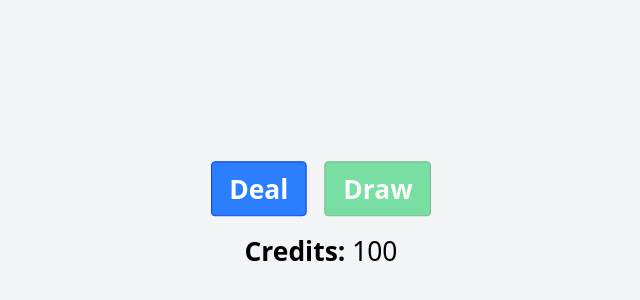
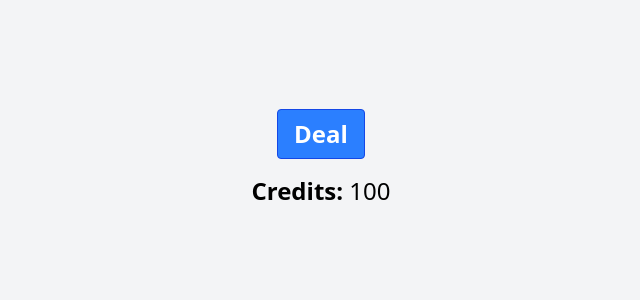
Before and after one commit to cromero3/cromero3.github.io, a Vue app: page / in a window 1280 px wide. Shown: the part 254-554 px from the top of the page, without its empty margins (319-959 px from the left). Built offline with nearby package versions, Linux system fonts and the light colour scheme.

Commit message:
Changed to a single button control

```diff
--- a/src/App.vue
+++ b/src/App.vue
@@ -1,8 +1,8 @@
 <template>
   <div
-    class="min-h-screen flex items-center justify-center bg-gray-100 p-4">
+    class="h-screen overflow-hidden flex items-center justify-center bg-gray-100 p-4">
     <div
-      class="w-full max-w-full sm:max-w-3xl transform origin-top scale-100 sm:scale-110">
+      class="w-full max-w-3xl mx-auto">
       <PokerGame />
     </div>
   </div>
--- a/src/components/PokerGame.vue
+++ b/src/components/PokerGame.vue
@@ -12,11 +12,11 @@
         />
       </div>
 
-      <!-- Controls -->
-      <div class="flex justify-center gap-4 mb-4">
+      <!-- controls -->
+      <div class="flex justify-center mb-4">
         <button
-          @click="deal"
-          :disabled="phase === 'draw'"
+          @click="handleAction"
+          :disabled="(phase === 'draw' && buttonLabel === 'Deal')"
           class="
             px-4 py-2 rounded font-semibold
             text-lg sm:text-xl md:text-2xl
@@ -24,19 +24,7 @@
             disabled:opacity-50 disabled:cursor-not-allowed
           "
         >
-          {{ phase === 'results' ? 'New Game' : 'Deal' }}
-        </button>
-        <button
-          @click="draw"
-          :disabled="phase !== 'draw'"
-          class="
-            px-4 py-2 rounded font-semibold
-            text-lg sm:text-xl md:text-2xl
-            bg-green-500 text-white border border-green-700
-            disabled:opacity-50 disabled:cursor-not-allowed
-          "
-        >
-          Draw
+          {{ buttonLabel }}
         </button>
       </div>
 
@@ -55,7 +43,7 @@
 </template>
 
 <script lang="ts">
-import { defineComponent, ref } from 'vue';
+import { defineComponent, ref, computed } from 'vue';
 import Card from './Card.vue';
 import { createDeck, shuffle } from '../game/deck';
 import { evaluateHand } from '../game/evaluator';
@@ -98,7 +86,30 @@ export default defineComponent({
       phase.value = 'results';
     }
 
-    return { credits, hand, held, phase, result, deal, toggleHold, draw };
+    const buttonLabel = computed(() => {
+      if (phase.value === 'bet') return 'Deal';
+      if (phase.value === 'draw') return 'Draw';
+      return 'New Game';
+    });
+
+    function handleAction() {
+      if (phase.value === 'bet' || phase.value === 'results') {
+        deal();
+      } else {
+        draw();
+      }
+    }
+
+    return {
+      credits,
+      hand,
+      held,
+      phase,
+      result,
+      toggleHold,
+      buttonLabel,
+      handleAction,
+    };
   },
 });
 </script>
--- a/vite.config.ts
+++ b/vite.config.ts
@@ -1,15 +1,10 @@
 import { fileURLToPath, URL } from 'node:url'
 import { defineConfig }    from 'vite'
 import vue                 from '@vitejs/plugin-vue'
-import vueDevTools         from 'vite-plugin-vue-devtools'
 
 export default defineConfig(({ command }) => ({
   base: '/',
-  plugins: [
-    vue(),
-    command === 'serve' && vueDevTools(),
-  ].filter(Boolean),
-
+  plugins: [vue()].filter(Boolean),
   resolve: {
     alias: {
       '@': fileURLToPath(new URL('./src', import.meta.url)),
```
Also changed, not shown: 6 other files (tests, documents, lock files or other folders).
